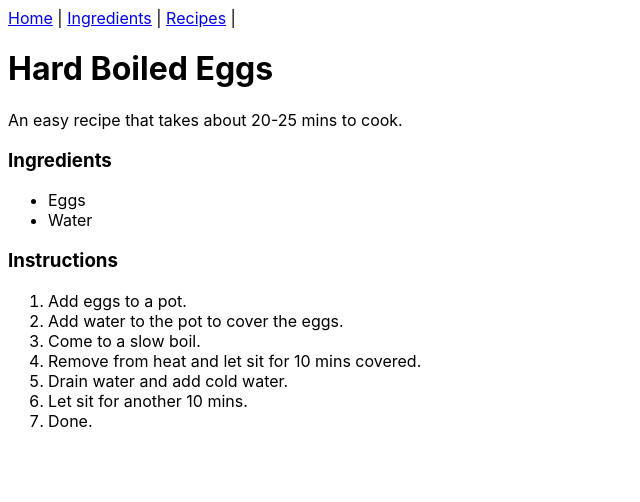
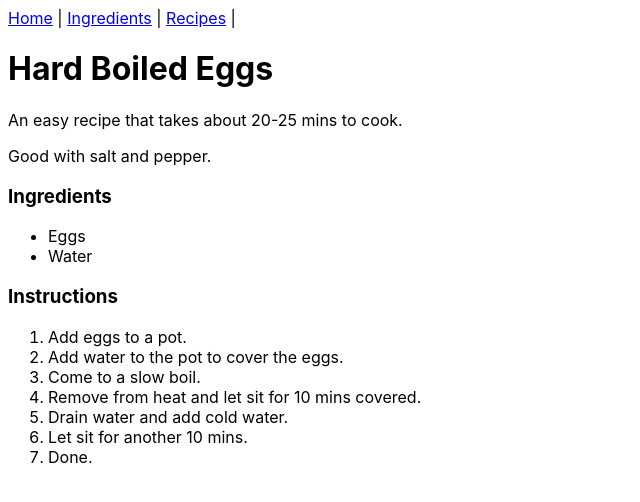
Before and after one commit to johnfreier/whatcanjamieeat, a Jekyll site: the page built from recipes/hard_boiled_eggs.md, in a window 1280 px wide. Shown: the top 502 px of the page, without its empty margins (0-640 px from the left). Built offline with Jekyll 4.4.1, drawn with Linux system fonts in a browser that asks for light colours.

Commit message:
Added some info to test auto deploy.

```diff
--- a/recipes/hard_boiled_eggs.md
+++ b/recipes/hard_boiled_eggs.md
@@ -5,6 +5,8 @@ foods: eggs
 ---
 
 An easy recipe that takes about 20-25 mins to cook.
+
+Good with salt and pepper.
 
 ### Ingredients
 - Eggs
```
